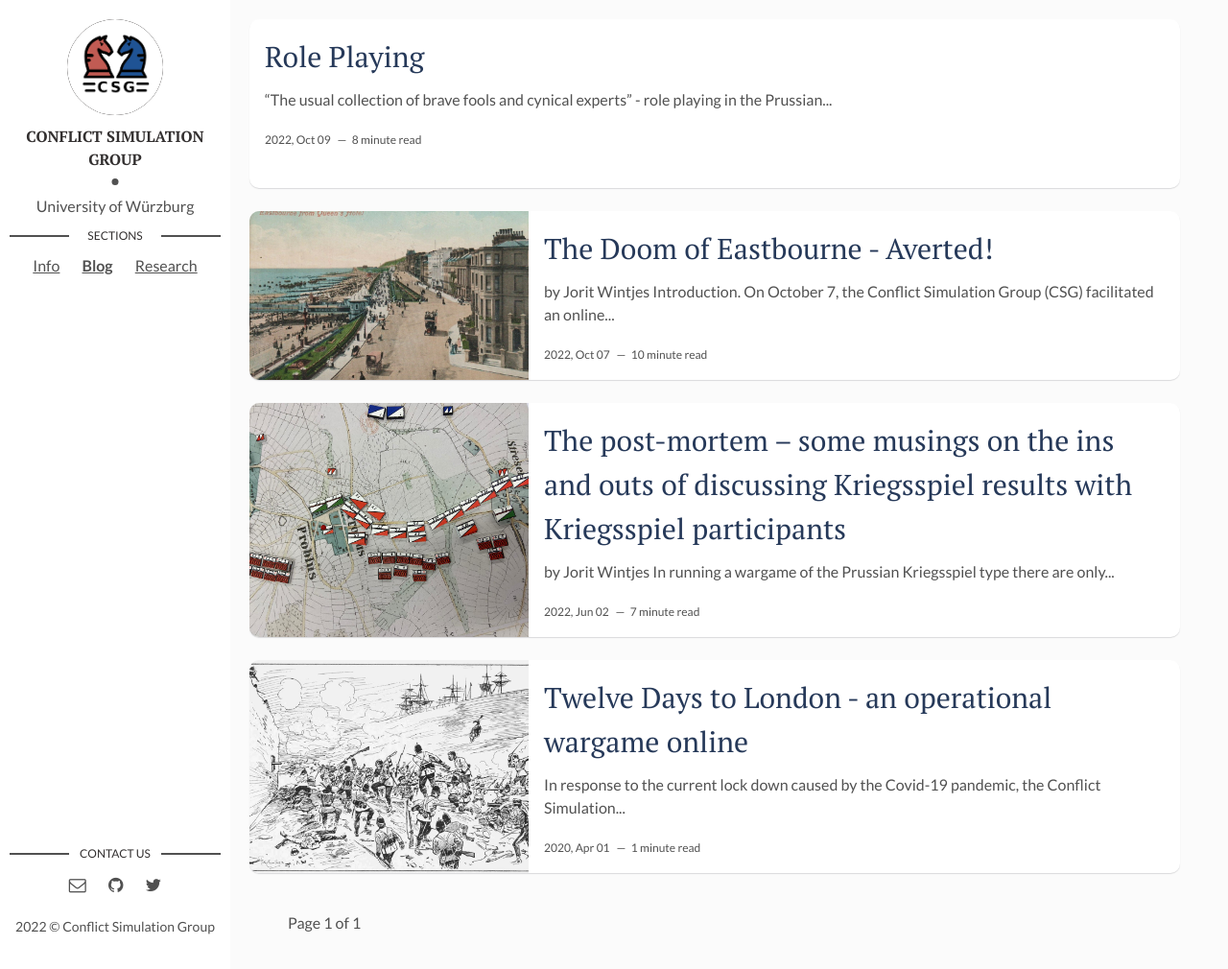
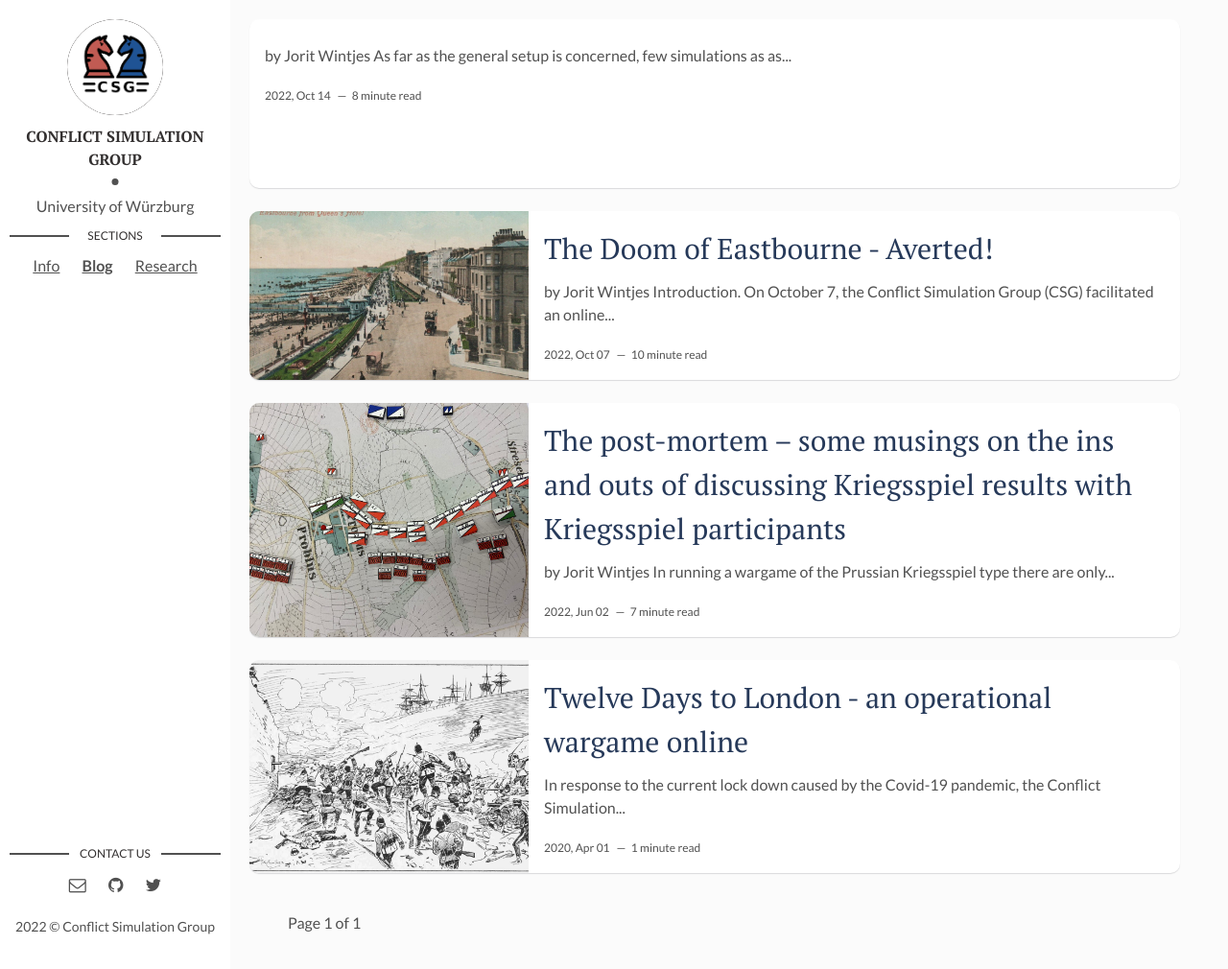
Before and after one commit to cosimg/blog, a Jekyll site: the page built from index.html, in a window 1280 px wide and 1010 px high. Shown: the whole window at 96% size. Built offline with Jekyll 4.4.1, drawn with Linux system fonts in a browser that asks for light colours; the list of posts is cut into pages by our own code.

Commit message:
Update 2022-10-09-role-playing.markdown

```diff
--- a/_posts/2022-10-09-role-playing.markdown
+++ b/_posts/2022-10-09-role-playing.markdown
@@ -1,4 +1,14 @@
-"The usual collection of brave fools and cynical experts" - role playing in the Prussian Kriegsspiel
+---
+layout: page
+title: "The usual collection of brave fools and cynical experts" - role playing in the Prussian Kriegsspiel
+date: 2022-10-07 20:00:00 +0300
+description: As far as the general setup is concerned ...
+img: Picture.png  #  Add image post (optional)
+fig-caption:  # Add figcaption (optional)
+tags: [about]
+---
+
+*by Jorit Wintjes*
 
 As far as the general setup is concerned, few simulations as as powerful to depict the fog of war as the Prussian Kriegsspiel. With facilitators representing all levels of command subordinate to the participants, the latter often are confined to giving orders and hoping for the best, which is, of course entirely accurate and depicts both the isolation that comes with command and the crucial difference between command of units operating on the battlefield and the actual leadership of such units. As much as one might want to leave the command tent or bunker and join the fray, the Prussian Kriegsspiel simply does not allow its participants to follow in the footsteps of officers who, while displaying great personal bravery, effectively gave up their command function by joining the action. In doing so, the Kriegsspiel teaches an important lesson in that it confronts the participants with the necessity to trust subordinates to fulfil orders to the best of the latter's capabilities.
 
```
Also changed, not shown: other parts of _posts/2022-10-09-role-playing.markdown (+1 -1 lines).
